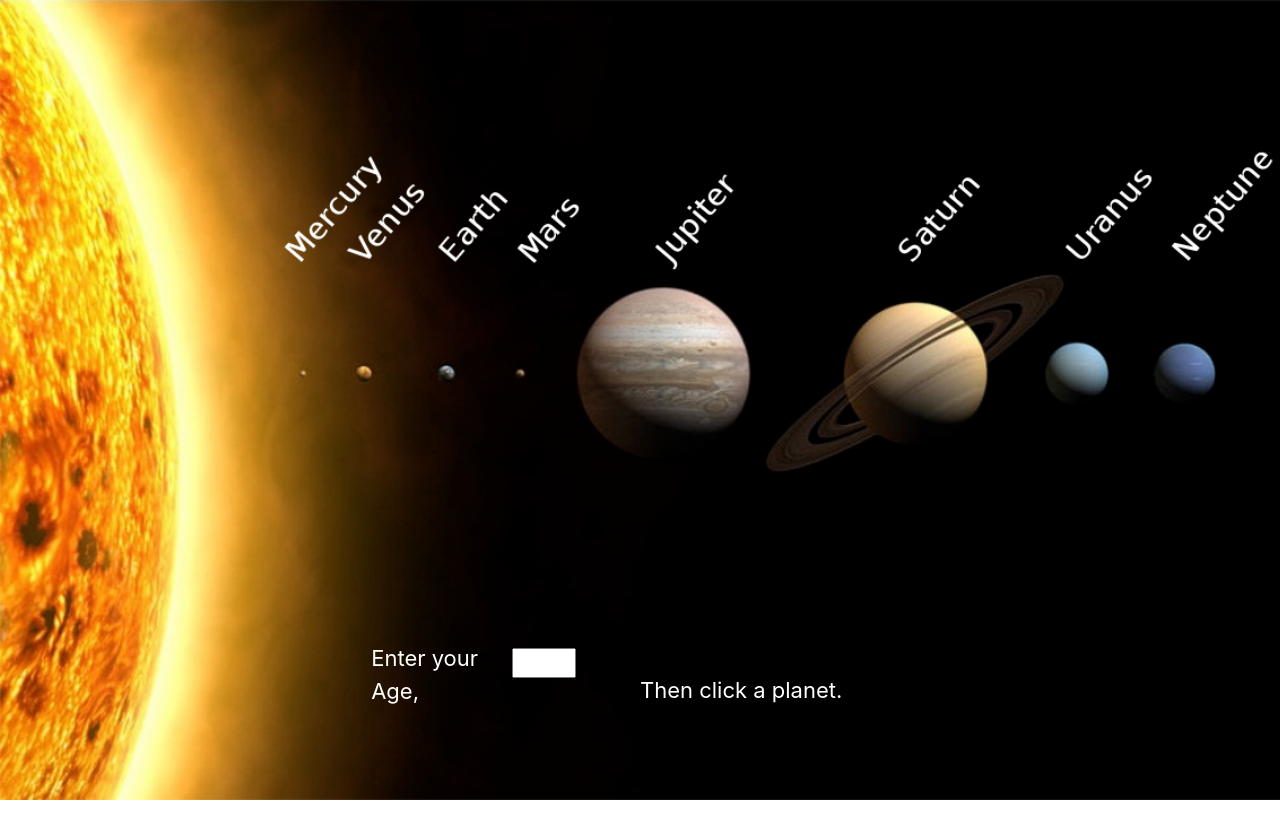
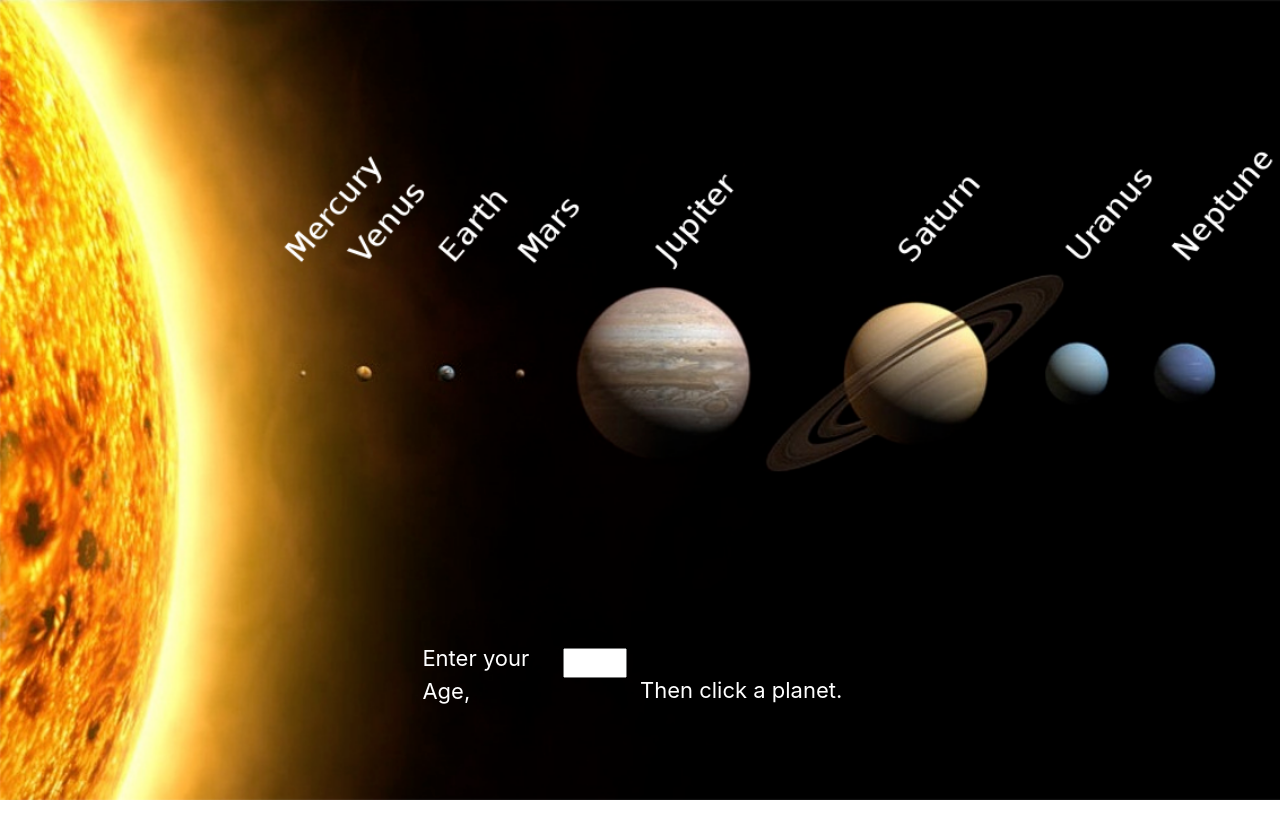
Before and after one commit to CHuber42/W5-Friday-Review, a website built with webpack: page src/index.html in a window 1280 px wide. Shown: the top 838 px of the page. Built offline with nearby package versions, Linux system fonts and the light colour scheme.

Commit message:
styles changes

```diff
--- a/src/styles.css
+++ b/src/styles.css
@@ -80,7 +80,7 @@ body {
 
 input {
   margin-top: 20vh;
-  margin-left: 40vw;
+  margin-left: 44vw;
   width: 5vw;
 }
 
@@ -106,7 +106,7 @@ input {
 
 #label {
   width: 11vw;
-  margin-left: 29vw;
+  margin-left: 33vw;
   margin-top: -4.5vh;
   font-size: 22px;
 }
```
